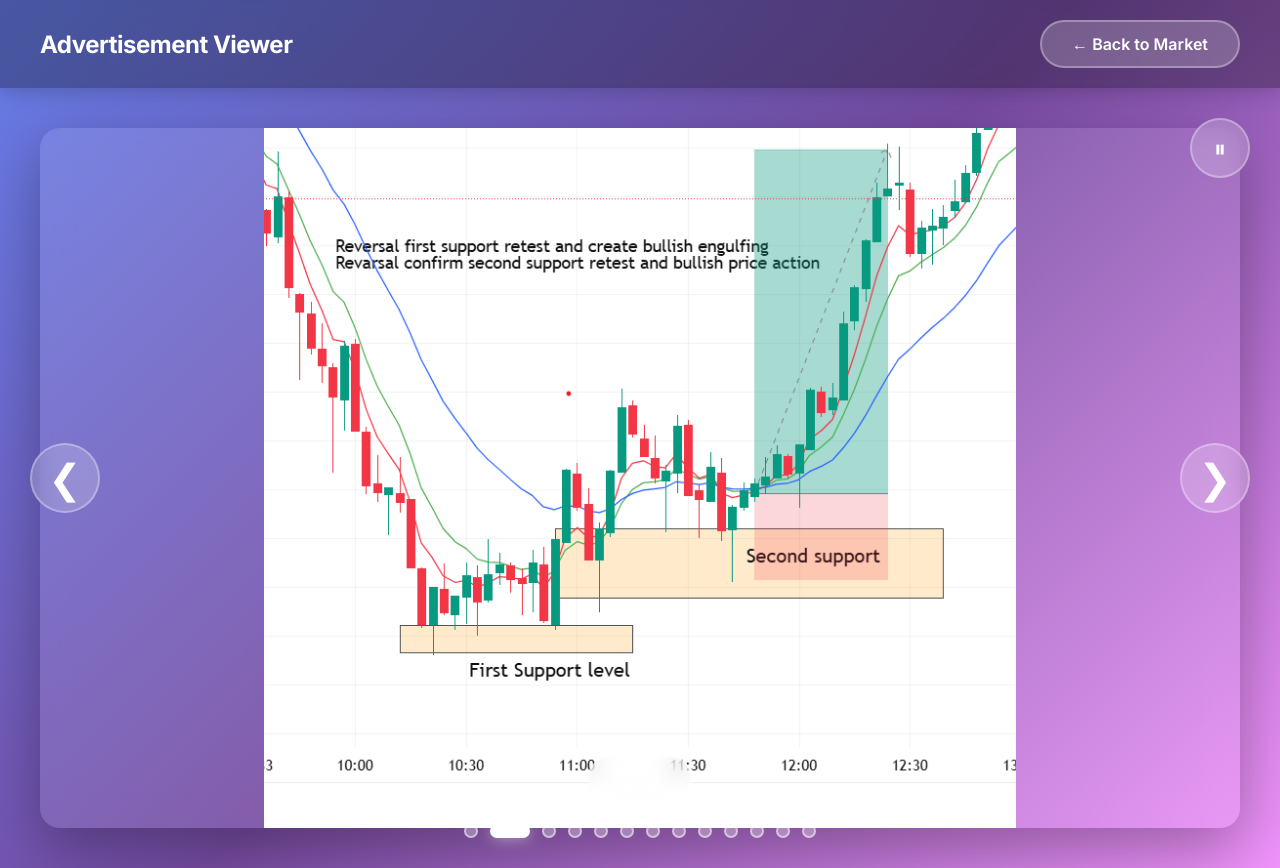
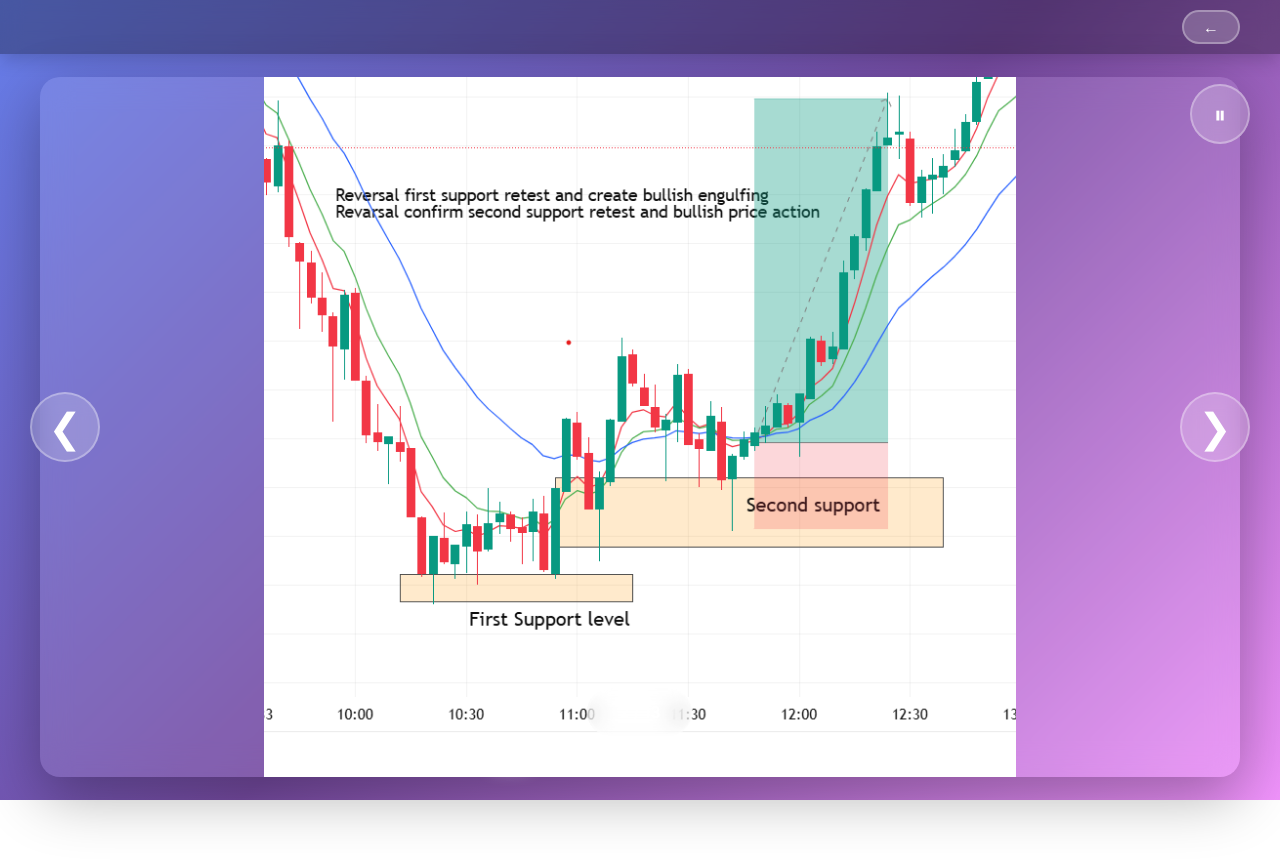
Before and after one commit to karan425/strategy, a plain HTML site: page banner_viewer.html in a window 1280 px wide. After the commit the page ends 800 px from the top, so only its background shows below. Drawn offline with Linux system fonts and the light colour scheme.

Commit message:
upgrade banner viewer

```diff
--- a/banner_viewer.html
+++ b/banner_viewer.html
@@ -26,7 +26,7 @@
         .header {
             background: rgba(0, 0, 0, 0.3);
             backdrop-filter: blur(10px);
-            padding: 20px 40px;
+            padding: 10px 40px;
             display: flex;
             justify-content: space-between;
             align-items: center;
@@ -44,7 +44,7 @@
             background: rgba(255, 255, 255, 0.2);
             color: white;
             border: 2px solid rgba(255, 255, 255, 0.3);
-            padding: 12px 30px;
+            padding: 5px 19px;
             border-radius: 25px;
             font-size: 16px;
             font-weight: 600;
@@ -66,7 +66,7 @@
             display: flex;
             justify-content: center;
             align-items: center;
-            padding: 40px;
+            /*padding: 40px;*/
             position: relative;
         }
 
@@ -314,8 +314,8 @@
 
     <!-- Header -->
     <div class="header">
-        <div class="header-title">Advertisement Viewer</div>
-        <a href="index.html" class="back-button">← Back to Market</a>
+        <div class="header-title"></div>
+        <a href="market_watch.html" class="back-button">←</a>
     </div>
 
     <!-- Main Viewer -->
@@ -350,11 +350,11 @@
 
         // Configuration - Same as main page
         const leftBannerImages = [
-            'left_banner/image1.png',
-            'left_banner/image2.png',
-            'left_banner/image3.png',
-            'left_banner/image4.png',
-            'left_banner/image5.png',
+            'left_banner/image1.PNG',
+            'left_banner/image2.PNG',
+            'left_banner/image3.PNG',
+            'left_banner/image4.PNG',
+            'left_banner/image5.PNG',
             'left_banner/image6.png',
             'left_banner/image7.png',
             'left_banner/image8.png',
@@ -366,11 +366,11 @@
         ];
 
         const rightBannerImages = [
-            'right_banner/image1.png',
-            'right_banner/image2.png',
-            'right_banner/image3.png',
-            'right_banner/image4.png',
-            'right_banner/image5.png'
+            'right_banner/image1.PNG',
+            'right_banner/image2.PNG',
+            'right_banner/image3.PNG',
+            'right_banner/image4.PNG',
+            'right_banner/image5.PNG'
         ];
 
         let currentImages = [];
```
